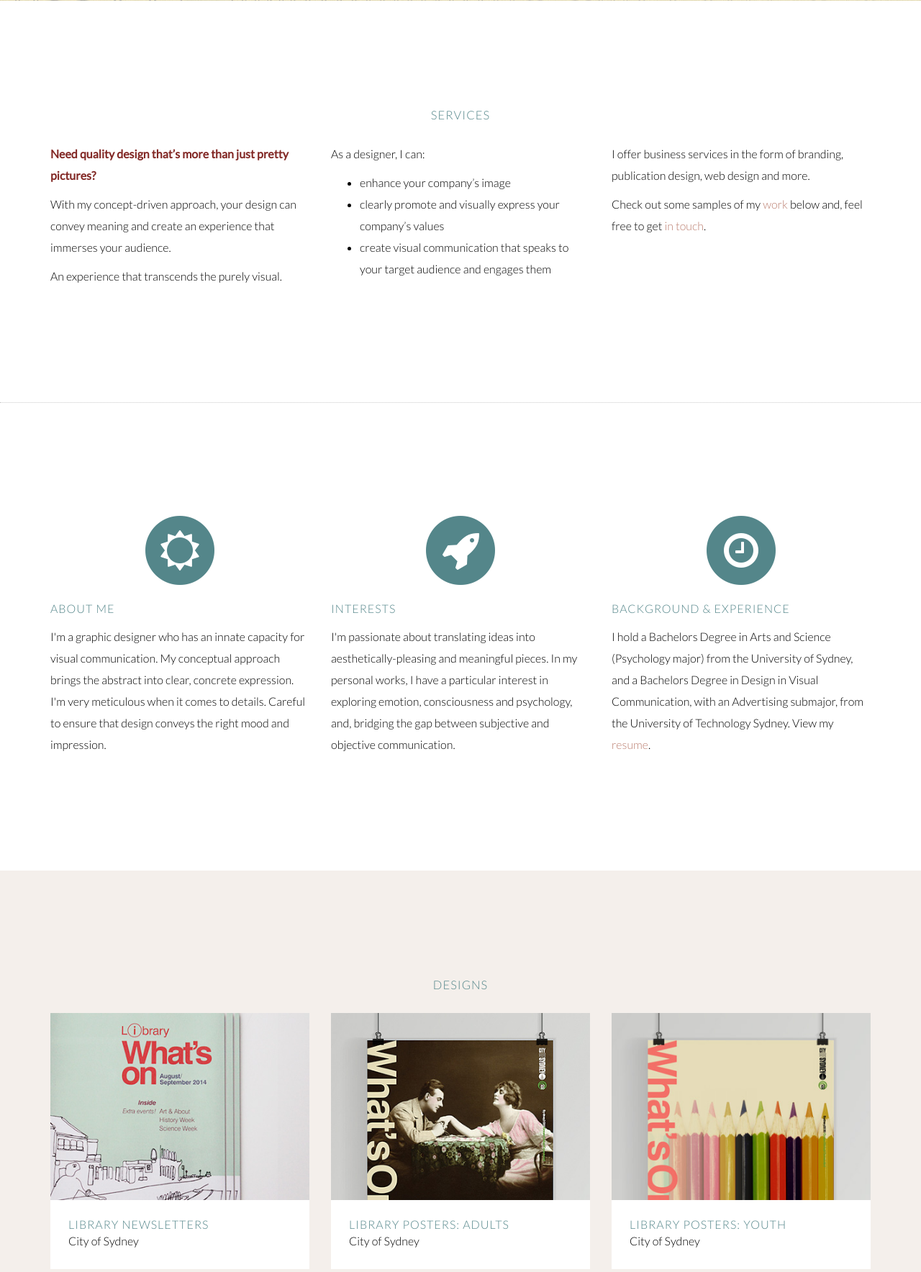
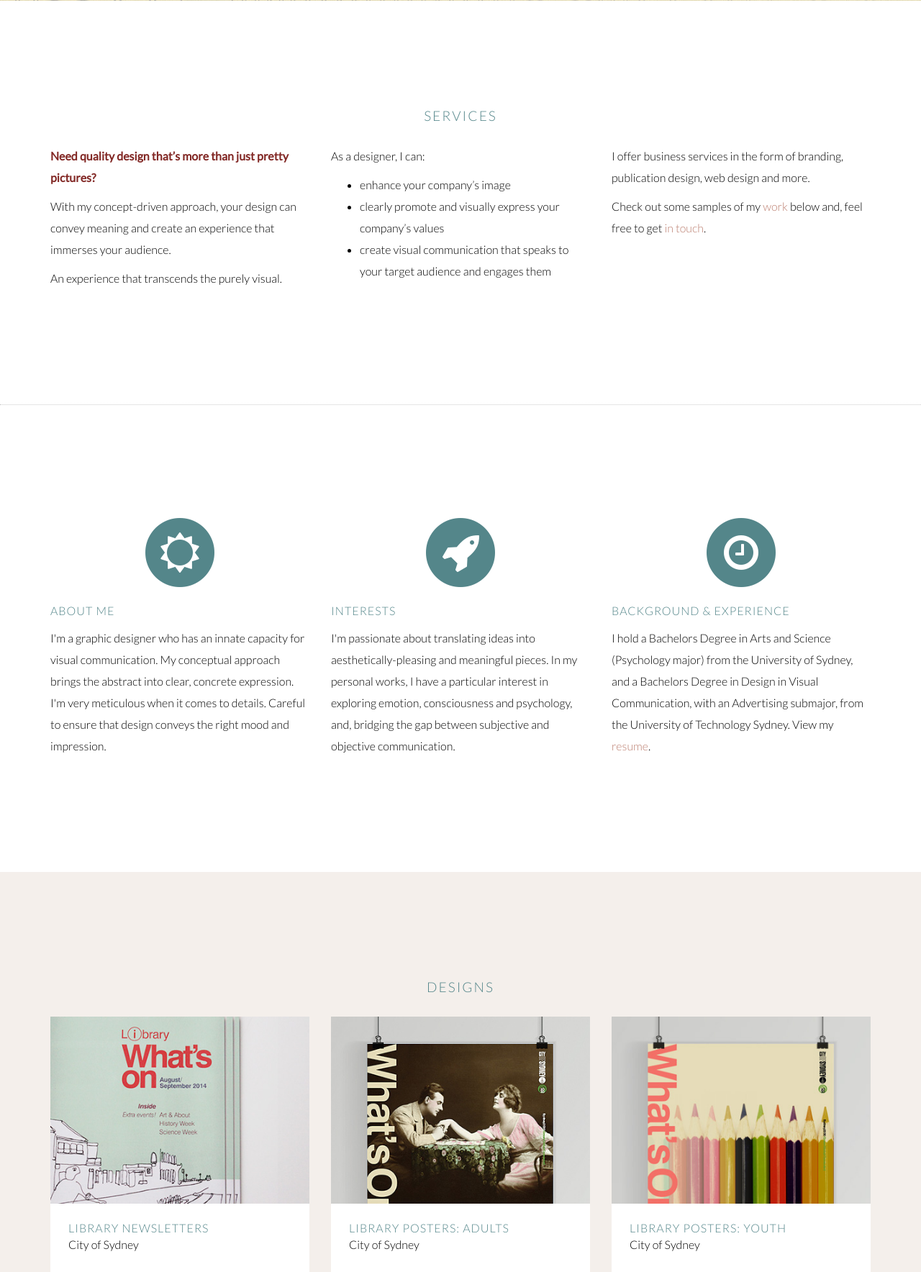
Before and after one commit to liberacreative/liberadesigns.github.io, a PHP site: page / in a window 1280 px wide. Shown: the part 755-2523 px from the top of the page at 72% size. Run offline with PHP 8.4, Linux system fonts and the light colour scheme; some libraries are stand-ins or nearby versions.

Commit message:
textsizechangesfin

```diff
--- a/css/jo.css
+++ b/css/jo.css
@@ -205,15 +205,17 @@ h6 {
 section h2.section-heading {
     margin-top: 0;
     margin-bottom: 30px;
-    font-size: 16.5px;
+    font-size: 19px;
     color: #54868A;
+    letter-spacing: 2px;
 }
 
 section h2.section-heading2 {
     margin-top: 0;
     margin-bottom: 30px;
-    font-size: 16.5px;
+    font-size: 19px;
     color: #54868A;
+    letter-spacing: 2px;
 }
 
 .service-heading {
@@ -421,7 +423,7 @@ img::-moz-selection {
     text-transform: uppercase;
     font-family: Lato,"Helvetica Neue",Helvetica,Arial,sans-serif;
     font-weight: 300;
-    font-size: 16.5px;
+    font-size: 16px;
     color: #000000;
     background-color: transparent;
     border-color: #CCCCCC;
@@ -475,7 +477,7 @@ fieldset[disabled] .btn-primary.active {
     border-color: #822825;
     text-transform: uppercase;
     font-family: Lato,"Helvetica Neue",Helvetica,Arial,sans-serif;
-    font-size: 16.5px;
+    font-size: 16px;
     letter-spacing: 1px;
     font-weight: 300;
     color: #000000;
@@ -541,7 +543,7 @@ fieldset[disabled] .btn-xl.active {
     }
 
     .navbar-default .navbar-brand {
-        font-size: 16.5px;
+        font-size: 16px;
         -webkit-transition: all .3s;
         -moz-transition: all .3s;
         transition: all .3s;
```
